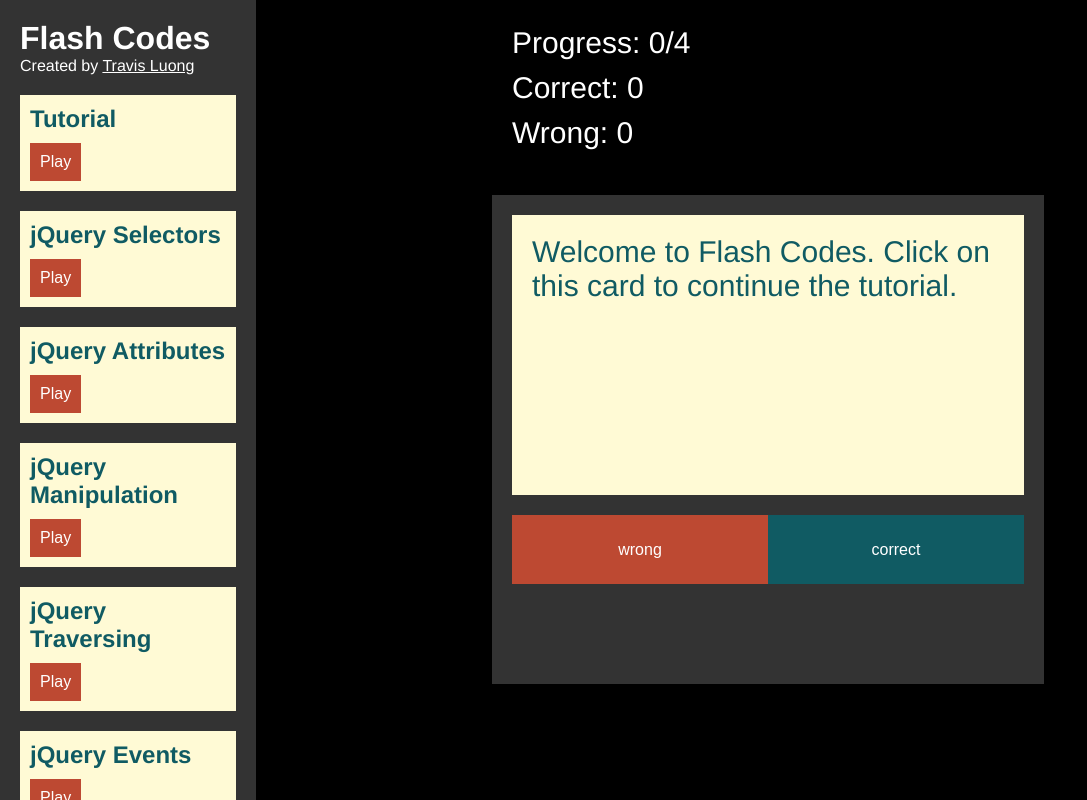
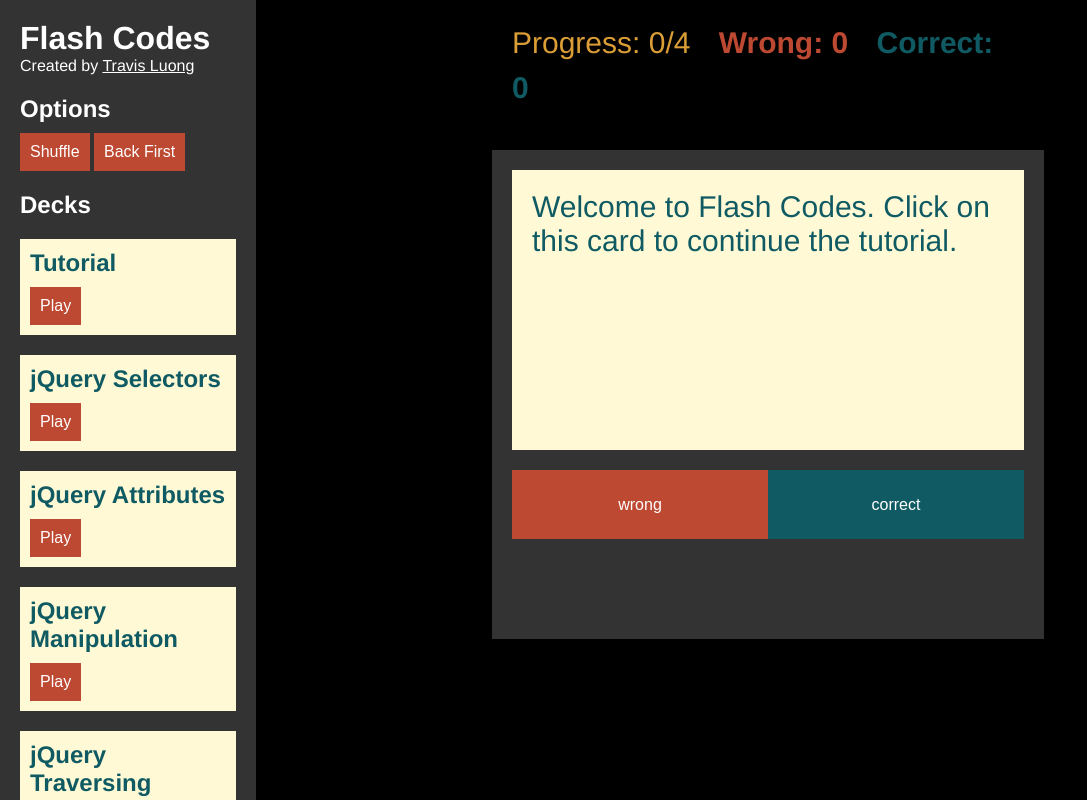
Before and after one commit to travisluong/flashcodes, a plain HTML site: page index.html in a window 1280 px wide. Shown: the whole page, without its empty margins (0-1087 px from the left). Drawn offline with nearby package versions, Linux system fonts and the light colour scheme.

Commit message:
userOptions shuffle and backFirst

```diff
--- a/application.js
+++ b/application.js
@@ -11,6 +11,9 @@ var fc = {
   cardsDiv: $('#cards'),
   cardsControlsDiv: $('#cards-controls'),
   gameInfoDiv: $('#game-info'),
+  userOptionsDiv: $('#user-options'),
+  shuffleButton: $('#shuffle'),
+  backFirstButton: $('#back-first'),
 
   // constants
   LEFT_ARROW_KEY_CODE: 37,
@@ -26,7 +29,10 @@ var fc = {
   correctCount: 0,
   wrongCount: 0,
   gameStarted: false,
-
+  userOptions: {
+    shuffle: false,
+    backFirst: false
+  },
 
   // models: encapsulate data
   // --------------------------------------------------------------------------------
@@ -63,18 +69,13 @@ var fc = {
 
   bindKeyPress: function() {
     $(document).on('keypress', function(e) {
-      if (!fc.gameStarted) {
-        return;
-      }
-      if (e.keyCode === fc.DOWN_ARROW_KEY_CODE) {
-        e.preventDefault();
-        fc.toggleCard();
-      } else if (e.keyCode === fc.RIGHT_ARROW_KEY_CODE ) {
-        fc.correctCallback();
-      } else if (e.keyCode === fc.LEFT_ARROW_KEY_CODE) {
-        fc.wrongCallback();
-      }
+      fc.handleKeyPress(e);
     });
+  },
+
+  bindUserOptions: function() {
+    fc.shuffleButton.on('click', fc.toggleShuffle);
+    fc.backFirstButton.on('click', fc.toggleBackFirst);
   },
 
   bindInit: function() {
@@ -82,15 +83,23 @@ var fc = {
     fc.bindDeck();
     fc.bindCardsControls();
     fc.bindKeyPress();
+    fc.bindUserOptions();
   },
 
   // views: input data --> render function --> output html
   // --------------------------------------------------------------------------------
-  renderCard: function(card) {
-    var html = '<div class="card">' +
-      '<div class="front">' + card.front + '</div>' +
-      '<div class="back">' + card.back + '</div>' +
-      '</div>';
+  renderCard: function(card, backFirst) {
+    if (!backFirst) {
+      var html = '<div class="card">' +
+        '<div class="front">' + card.front + '</div>' +
+        '<div class="back hidden">' + card.back + '</div>' +
+        '</div>';
+    } else {
+      var html = '<div class="card">' +
+        '<div class="front hidden">' + card.front + '</div>' +
+        '<div class="back">' + card.back + '</div>' +
+        '</div>';
+    }
     return html;
   },
 
@@ -120,9 +129,9 @@ var fc = {
   },
 
   renderGameInfo: function(cardIndex, cardsLength, correctCount, wrongCount) {
-    var html = '<p>Progress: ' + cardIndex + '/' + cardsLength + '</p>' +
-      '<p>Correct: ' + correctCount + '</p>' +
-      '<p>Wrong: ' + wrongCount + '</p>';
+    var html = '<span class="orange">Progress: ' + cardIndex + '/' + cardsLength + '</span> ' +
+      '<span class="wrong">Wrong: ' + wrongCount + '</span> ' +
+      '<span class="correct">Correct: ' + correctCount + '</span>';
     return html;
   },
 
@@ -152,6 +161,30 @@ var fc = {
 
   // controllers: controller actions --> update models, views, and app state
   // --------------------------------------------------------------------------------
+  handleKeyPress: function(e) {
+    if (!fc.gameStarted) {
+      return;
+    }
+    if (e.keyCode === fc.DOWN_ARROW_KEY_CODE) {
+      e.preventDefault();
+      fc.toggleCard();
+    } else if (e.keyCode === fc.RIGHT_ARROW_KEY_CODE ) {
+      fc.correctCallback();
+    } else if (e.keyCode === fc.LEFT_ARROW_KEY_CODE) {
+      fc.wrongCallback();
+    }
+  },
+
+  toggleShuffle: function() {
+    fc.userOptions.shuffle = !fc.userOptions.shuffle;
+    fc.shuffleButton.toggleClass('btnOn', fc.userOptions.shuffle);
+  },
+
+  toggleBackFirst: function() {
+    fc.userOptions.backFirst = !fc.userOptions.backFirst;
+    fc.backFirstButton.toggleClass('btnOn', fc.userOptions.backFirst);
+  },
+
   toggleCard: function() {
     fc.cardsDiv.find('.front').slideToggle();
     fc.cardsDiv.find('.back').slideToggle();
@@ -171,8 +204,7 @@ var fc = {
       var cards = data.map(function(obj) {
         return new fc.Card(obj);
       });
-      fc.currentCards = cards;
-      fn();
+      fn(cards);
     });
   },
 
@@ -194,7 +226,11 @@ var fc = {
     });
     fc.cardsDiv.empty();
     fc.currentDeck = deck;
-    fc.fetchCards(deck, function() {
+    fc.fetchCards(deck, function(cards) {
+      if (fc.userOptions.shuffle) {
+        cards = fc.shuffle(cards);
+      }
+      fc.currentCards = cards;
       fc.loadDeckCallback();
     });
   },
@@ -216,7 +252,7 @@ var fc = {
 
   loadCard: function(card) {
     fc.currentCard = card;
-    var cardFragment = fc.renderCard(card);
+    var cardFragment = fc.renderCard(card, fc.userOptions.backFirst);
     fc.cardsDiv.append(cardFragment);
   },
 
@@ -265,6 +301,11 @@ var fc = {
     fc.wrongCount = 0;
   },
 
+  shuffle: function(o){
+    for(var j, x, i = o.length; i; j = Math.floor(Math.random() * i), x = o[--i], o[i] = o[j], o[j] = x);
+    return o;
+  },
+
   // init: starting point of app
   // --------------------------------------------------------------------------------
   init: function() {
--- a/index.html
+++ b/index.html
@@ -11,7 +11,12 @@
   <div id="left-inner">
     <h1>Flash Codes</h1>
     <p>Created by <a href="http://www.travisluong.com">Travis Luong</a></p>
-
+    <h2>Options</h2>
+    <div id="user-options">
+      <button id="shuffle">Shuffle</button>
+      <button id="back-first">Back First</button>
+    </div>
+    <h2>Decks</h2>
     <div id="decks">
     </div>
   </div>
--- a/style.css
+++ b/style.css
@@ -33,6 +33,25 @@ a {
   color: #FFF;
 }
 
+button {
+  background: #BD4932;
+  color: #FFF;
+  outline: 0;
+  border: none;
+  -webkit-box-shadow: none;
+  box-shadow: none;
+  cursor: pointer;
+  font-size: 16px;
+}
+
+p {
+  margin-bottom: 20px;
+}
+
+.btnOn {
+  background: #105B63 !important;
+}
+
 .correct {
   color: #105B63;
   font-weight: bold;
@@ -52,15 +71,7 @@ a {
 
 .deck button {
   margin-top: 10px;
-  background: #BD4932;
-  color: #FFF;
-  outline: 0;
-  border: none;
-  -webkit-box-shadow: none;
-  box-shadow: none;
-  cursor: pointer;
   padding: 10px;
-  font-size: 16px;
 }
 
 .deck button:hover {
@@ -75,10 +86,6 @@ a {
   height: 30vh;
 }
 
-.card .back {
-  display: none;
-}
-
 .percentage {
   margin-top: 20px;
   font-size: 30px;
@@ -87,6 +94,31 @@ a {
 
 .clearfix {
   overflow: auto;
+}
+
+.orange {
+  color: #DB9E36;
+}
+
+.hidden {
+  display: none;
+}
+
+#user-options {
+  margin-bottom: 20px;
+}
+
+#user-options button {
+  margin-top: 10px;
+  background: #BD4932;
+  color: #FFF;
+  outline: 0;
+  border: none;
+  -webkit-box-shadow: none;
+  box-shadow: none;
+  cursor: pointer;
+  padding: 10px;
+  font-size: 16px;
 }
 
 #cards-controls {
@@ -122,6 +154,10 @@ a {
   margin-top: 20px;
   font-size: 30px;
   line-height: 1.5em;
+}
+
+#game-info span {
+  margin-right: 20px;
 }
 
 #game-area {
```
